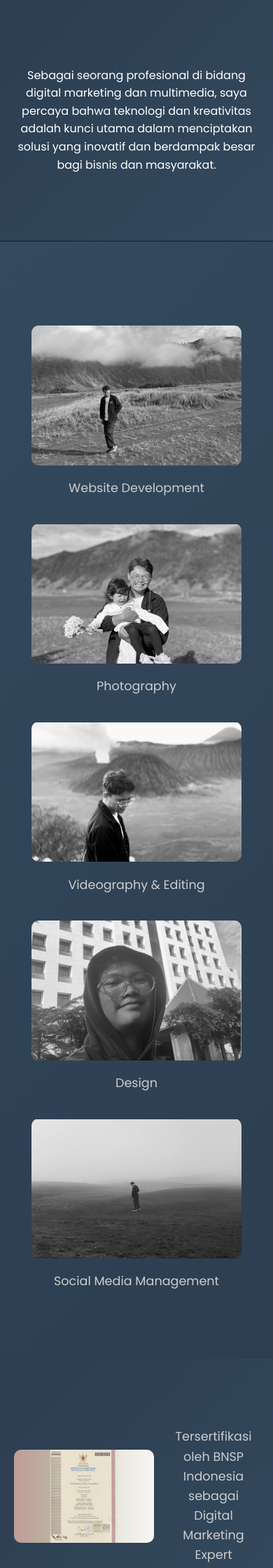
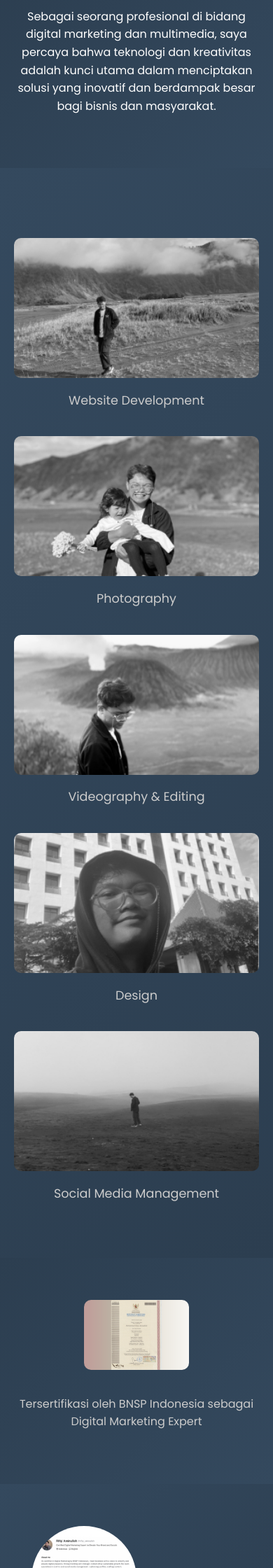
Before and after one commit to RifqiAminulloh/portofolio, a PHP site: page / in a window 390 px wide. Shown: the part 703-2943 px from the top of the page at 70% size. Run offline with PHP 8.4, Linux system fonts and the light colour scheme.

Commit message:
Update style.css

```diff
--- a/style.css
+++ b/style.css
@@ -1,3 +1,4 @@
+/* General Styles */
 body {
     font-family: 'Poppins', sans-serif;
     margin: 0;
@@ -8,6 +9,7 @@ body {
     overflow-x: hidden;
 }
 
+/* Header Section */
 header {
     text-align: center;
     padding: 100px 20px;
@@ -49,7 +51,7 @@ header .profile-img {
 
 header h1 {
     margin: 20px 0 10px;
-    font-size: 3em;
+    font-size: 2.5em;
     font-weight: bold;
     color: #fff;
     font-family: 'Playfair Display', serif;
@@ -75,8 +77,9 @@ header .socials-hero a:hover {
     color: #1DB954;
 }
 
+/* Sections */
 section {
-    padding: 80px 20px;
+    padding: 60px 20px;
     text-align: center;
 }
 
@@ -96,6 +99,7 @@ section {
     background: linear-gradient(135deg, #34495e, #2c3e50);
 }
 
+/* Portfolio Gallery */
 .portfolio .gallery {
     display: flex;
     flex-wrap: wrap;
@@ -105,7 +109,8 @@ section {
 }
 
 .portfolio .portfolio-item {
-    width: 300px;
+    width: 100%;
+    max-width: 300px;
     text-align: center;
 }
 
@@ -118,7 +123,7 @@ section {
 }
 
 .portfolio .portfolio-item img:hover {
-    transform: scale(1.1);
+    transform: scale(1.05);
     box-shadow: 0 0 20px rgba(255, 255, 255, 0.3);
 }
 
@@ -128,10 +133,11 @@ section {
     color: #ccc;
 }
 
+/* Certification Section */
 .certification .certification-content {
     display: flex;
+    flex-direction: column;
     align-items: center;
-    justify-content: center;
     gap: 20px;
 }
 
@@ -147,6 +153,7 @@ section {
     max-width: 400px;
 }
 
+/* Shop Section */
 .shop .fiverr-profile {
     text-align: center;
 }
@@ -171,6 +178,7 @@ section {
     color: #17a74e;
 }
 
+/* Footer Section */
 footer {
     text-align: center;
     padding: 40px 20px;
@@ -193,3 +201,32 @@ footer p {
     font-size: 0.9em;
     color: #ccc;
 }
+
+/* Responsive Design */
+@media (max-width: 768px) {
+    header h1 {
+        font-size: 2em;
+    }
+
+    header p {
+        font-size: 1em;
+    }
+
+    .portfolio .portfolio-item {
+        width: 100%;
+        max-width: 100%;
+    }
+
+    .certification .certification-content {
+        flex-direction: column;
+        text-align: center;
+    }
+
+    .certification img {
+        width: 150px;
+    }
+
+    .certification p {
+        font-size: 1em;
+    }
+}
```
